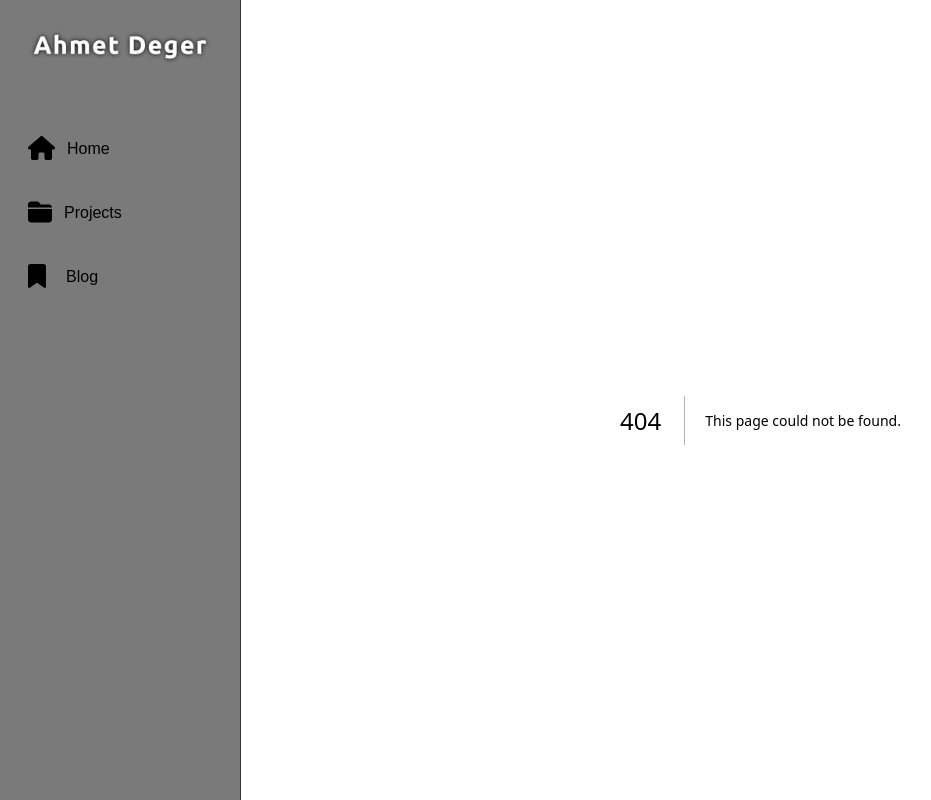
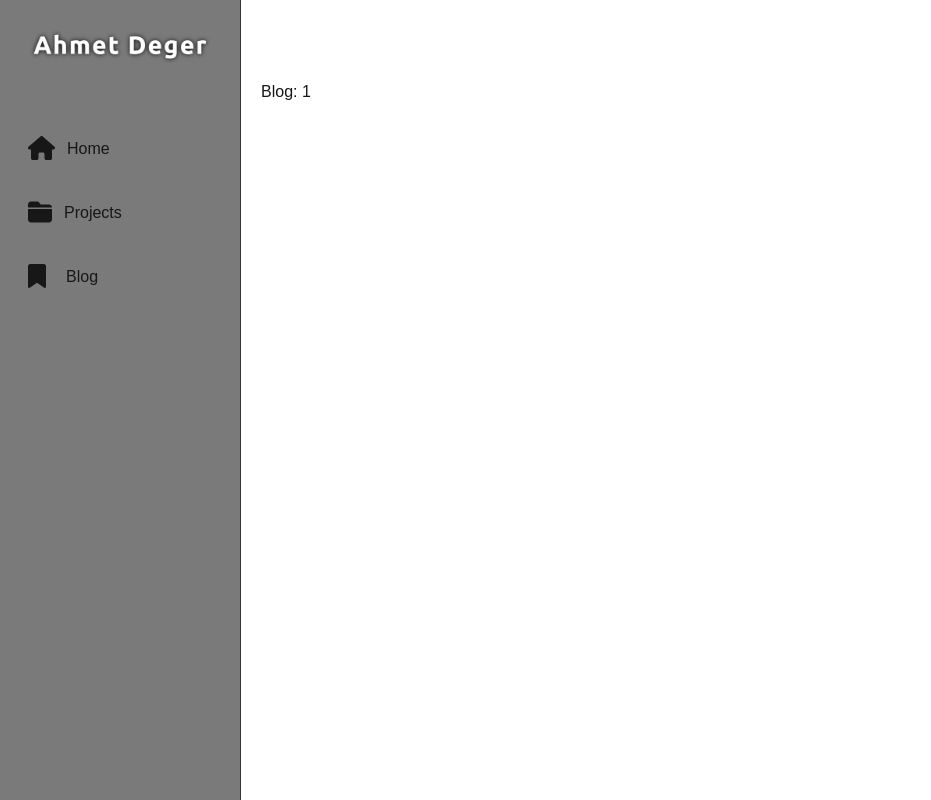
Before and after one commit to degerahmet/ahmetdeger.dev, a Next.js app: page /blog/1 in a window 1280 px wide. Before the commit this address had no page. Shown: the whole page, without its empty margins (0-931 px from the left). Built offline with nearby package versions, Linux system fonts and the light colour scheme.

Commit message:
Dynamic pages and layouts initialized. Footbar, Sidebar, Topbar moved into the components folder.

```diff
--- /dev/null
+++ b/src/app/blog/[slug]/page.tsx
@@ -0,0 +1,12 @@
+"use client"
+
+import { FC } from "react"
+
+const Page: FC<{params: {slug:string} }> = ({params}) => {
+  const { slug } = params;
+  return (
+    <div>Blog: {slug}</div>
+  )
+}
+
+export default Page;
--- /dev/null
+++ b/src/app/blog/layout.tsx
@@ -0,0 +1,7 @@
+import React from 'react'
+
+export default function BlogLayout({children} : { children : React.ReactNode }) {
+    return (
+        <>{children}</>
+    )
+}
--- /dev/null
+++ b/src/app/blog/page.tsx
@@ -0,0 +1,9 @@
+import React from 'react'
+
+export default function Blog() {
+  return (
+    <div>
+      Blog
+    </div>
+  )
+}
--- a/src/app/layout.tsx
+++ b/src/app/layout.tsx
@@ -1,17 +1,10 @@
-'use client';
-
 import type { Metadata } from "next";
 import localFont from "next/font/local";
 import "./globals.css";
-import { FontAwesomeIcon } from '@fortawesome/react-fontawesome'
-import { faMarkdown, faXTwitter } from "@fortawesome/free-brands-svg-icons";
-import Logo from "@/components/Logo";
-import longLogo from "@/app/logo-2.png";
-import shortLogo from "@/app/logo.png";
-import useWindowDimensions from "@/hooks/useWindowDimensions";
-import { useEffect, useState } from "react";
-import { faBlog, faBookmark, faDiagramProject, faFolderClosed, faGamepad, faHome, faSave } from "@fortawesome/free-solid-svg-icons";
-import Link from "next/link";
+
+import TopBar from "@/components/navigation/TopBar";
+import Sidebar from "@/components/navigation/Sidebar";
+import Footbar from "@/components/navigation/Footbar";
 
 const geistSans = localFont({
   src: "./fonts/GeistVF.woff",
@@ -24,42 +17,16 @@ const geistMono = localFont({
   weight: "100 900",
 });
 
-// export const metadata: Metadata = {
-//   title: "Ahmet Deger",
-//   description: "Learn more about Ahmet Deger",
-// };
+export const metadata: Metadata = {
+  title: "Ahmet Deger",
+  description: "Learn more about Ahmet Deger",
+};
 
 export default function RootLayout({
   children,
 }: Readonly<{
   children: React.ReactNode;
 }>) {
-  const screenSize = useWindowDimensions();
-  const [logo, setLogo] = useState('short')
-
-  useEffect(()=>{
-    switch (screenSize) {
-      case 'sm':
-        setLogo('short')
-        break;
-        case 'md':
-        setLogo('short')
-        break;
-        case 'lg':
-        setLogo('short')
-        break;
-        case 'xl':
-        setLogo('long')
-        break;
-      case '2xl':
-        setLogo('long')
-        break;
-      default:
-        break;
-    }
-  },[window.innerWidth])
-
-
 
   return (
     <html lang="en" className='dark'>
@@ -67,49 +34,14 @@ export default function RootLayout({
         className={`${geistSans.variable} ${geistMono.variable} antialiased`}
       >
         <div className="flex flex-col md:flex-row h-screen">
-          {/* Header */}
-          <div className="fixed min-h-14 flex flex-1 z-10 bg-[#10141a2e] backdrop-blur-lg top-0 left-0 right-0 px-6 flex-row items-stretch justify-between border-b border-b-[#30363d] md:hidden">
-            <Logo src={longLogo} alt="logo" width={200} height={200}/>
-            <div className="w-7 justify-center flex items-center">
-              <FontAwesomeIcon icon={faXTwitter} size="2xl"/>
-            </div>
-          </div>
+          <TopBar />
+          <Sidebar />
 
-          <div className="hidden md:block bg-[#00000085] border-r border-r-[#30363d] md:min-w-20 lg:min-w-60 flex flex-col font-normal">
-            <div className="flex flex-col p-5">
-              <Logo src={logo === 'long' ? longLogo : shortLogo} alt="logo" width={logo === 'long' ? 200 : 50} height={logo === 'long' ? 200 : 50}/>
-            </div>
-            <div className="flex flex-col p-5">
-              <ul className="list-none">
-                <Link href='/'>
-                  <li className="leading-10 my-2 hover:bg-sky-700 rounded-full p-2 hover:font-bold">
-                      <FontAwesomeIcon icon={faHome} size="xl"/>
-                      <span className="pl-3 hidden lg:inline-block">Home</span>
-                  </li>
-                </Link>
-                <Link href='/'>
-                  <li className="leading-10 my-2 hover:bg-sky-700 rounded-full p-2 hover:font-bold">
-                      <FontAwesomeIcon icon={faFolderClosed} size="xl"/>
-                      <span className="pl-3 hidden lg:inline-block">Projects</span>
-                  </li>
-                </Link>
-                <Link href='/'>
-                  <li className="leading-10 my-2 hover:bg-sky-700 rounded-full p-2 hover:font-bold">
-                      <FontAwesomeIcon className="pr-2" icon={faBookmark} size="xl"/>
-                      <span className="pl-3 hidden lg:inline-block">Blog</span>
-                  </li>
-                </Link>
-              </ul>
-            </div>
-          </div>
-
-
-          <main className="flex-1 overflow-y-auto p-5">
+          <main className="flex-1 overflow-y-auto px-5 pt-20">
             {children}
           </main>
-          <footer className="py-8 bg-gray-700 text-center text-white md:hidden block">
 
-          </footer>
+          <Footbar />
         </div>
       </body>
     </html>
--- /dev/null
+++ b/src/app/projects/[slug]/page.tsx
@@ -0,0 +1,12 @@
+"use client"
+
+import { FC } from "react"
+
+const Page: FC<{params: {slug:string} }> = ({params}) => {
+  const { slug } = params;
+  return (
+    <div>Projects: {slug}</div>
+  )
+}
+
+export default Page;
--- /dev/null
+++ b/src/app/projects/layout.tsx
@@ -0,0 +1,7 @@
+import React from 'react'
+
+export default function ProjectsLayout({children} : { children : React.ReactNode }) {
+    return (
+        <>{children}</>
+    )
+}
--- /dev/null
+++ b/src/app/projects/page.tsx
@@ -0,0 +1,9 @@
+import React from 'react'
+
+export default function Page() {
+  return (
+    <div>
+      Projects
+    </div>
+  )
+}
--- /dev/null
+++ b/src/components/navigation/Footbar.tsx
@@ -0,0 +1,27 @@
+import Link from "next/link"
+import { FontAwesomeIcon } from "@fortawesome/react-fontawesome"
+import { faHouse, faFolderClosed, faBookmark } from "@fortawesome/free-solid-svg-icons"
+
+export default function Footbar() {
+    return (
+        <div className="min-h-10 text-center text-white md:hidden block bg-[#00000085] border-t border-t-[#30363d] fixed bottom-0 left-0 right-0">
+            <ul className="list-none flex flex-row justify-between px-10">
+                <Link href='/'>
+                    <li className="leading-10 my-2 rounded-full p-2 hover:font-bold">
+                        <FontAwesomeIcon icon={faHouse} size="2xl" />
+                    </li>
+                </Link>
+                <Link href='/projects'>
+                    <li className="leading-10 my-2 rounded-full p-2 hover:font-bold">
+                        <FontAwesomeIcon icon={faFolderClosed} size="2xl" />
+                    </li>
+                </Link>
+                <Link href='/blog'>
+                    <li className="leading-10 my-2 rounded-full p-2 hover:font-bold">
+                        <FontAwesomeIcon className="pr-2" icon={faBookmark} size="2xl" />
+                    </li>
+                </Link>
+            </ul>
+        </div>
+    )
+}
--- /dev/null
+++ b/src/components/navigation/Sidebar.tsx
@@ -0,0 +1,69 @@
+"use client";
+
+import { useEffect, useState } from "react";
+import Link from "next/link";
+import useWindowDimensions from "@/hooks/useWindowDimensions";
+
+import { FontAwesomeIcon } from "@fortawesome/react-fontawesome";
+import { faBookmark, faFolderClosed, faHouse } from "@fortawesome/free-solid-svg-icons";
+
+import Logo from "@/components/Logo";
+import longLogo from "@/app/logo-2.png";
+import shortLogo from "@/app/logo.png";
+
+export default function Sidebar() {
+    const screenSize = useWindowDimensions();
+    const [logo, setLogo] = useState('short')
+
+    useEffect(() => {
+        switch (screenSize) {
+            case 'sm':
+                setLogo('short')
+                break;
+            case 'md':
+                setLogo('short')
+                break;
+            case 'lg':
+                setLogo('short')
+                break;
+            case 'xl':
+                setLogo('long')
+                break;
+            case '2xl':
+                setLogo('long')
+                break;
+            default:
+                break;
+        }
+    }, [window.innerWidth])
+
+    return (
+        <div className="hidden md:block bg-[#00000085] border-r border-r-[#30363d] md:min-w-20 lg:min-w-60 flex flex-col font-normal">
+            <div className="flex flex-col p-5">
+                <Logo src={logo === 'long' ? longLogo : shortLogo} alt="logo" width={logo === 'long' ? 200 : 50} height={logo === 'long' ? 200 : 50} />
+            </div>
+            <div className="flex flex-col p-5">
+                <ul className="list-none">
+                    <Link href='/'>
+                        <li className="leading-10 my-2 hover:bg-sky-700 rounded-full p-2 hover:font-bold">
+                            <FontAwesomeIcon icon={faHouse} size="xl" />
+                            <span className="pl-3 hidden lg:inline-block">Home</span>
+                        </li>
+                    </Link>
+                    <Link href='/projects'>
+                        <li className="leading-10 my-2 hover:bg-sky-700 rounded-full p-2 hover:font-bold">
+                            <FontAwesomeIcon icon={faFolderClosed} size="xl" />
+                            <span className="pl-3 hidden lg:inline-block">Projects</span>
+                        </li>
+                    </Link>
+                    <Link href='/blog'>
+                        <li className="leading-10 my-2 hover:bg-sky-700 rounded-full p-2 hover:font-bold">
+                            <FontAwesomeIcon className="pr-2" icon={faBookmark} size="xl" />
+                            <span className="pl-3 hidden lg:inline-block">Blog</span>
+                        </li>
+                    </Link>
+                </ul>
+            </div>
+        </div>
+    )
+}
--- /dev/null
+++ b/src/components/navigation/TopBar.tsx
@@ -0,0 +1,15 @@
+import Logo from "../Logo";
+import { FontAwesomeIcon } from "@fortawesome/react-fontawesome";
+import { faXTwitter } from "@fortawesome/free-brands-svg-icons";
+import logoPNG from "@/app/logo-2.png";
+
+export default function TopBar() {
+    return (
+        <div className="fixed min-h-14 flex flex-1 z-10 bg-[#10141a2e] backdrop-blur-lg top-0 left-0 right-0 px-6 flex-row items-stretch justify-between border-b border-b-[#30363d] md:hidden">
+            <Logo src={logoPNG} alt="logo" width={200} height={200} />
+            <div className="w-7 justify-center flex items-center">
+                <FontAwesomeIcon icon={faXTwitter} size="2xl" />
+            </div>
+        </div>
+    )
+}
```
Also changed, not shown: src/app/page.tsx (+0 -10 lines), src/components/Sidebar.tsx (deleted).
